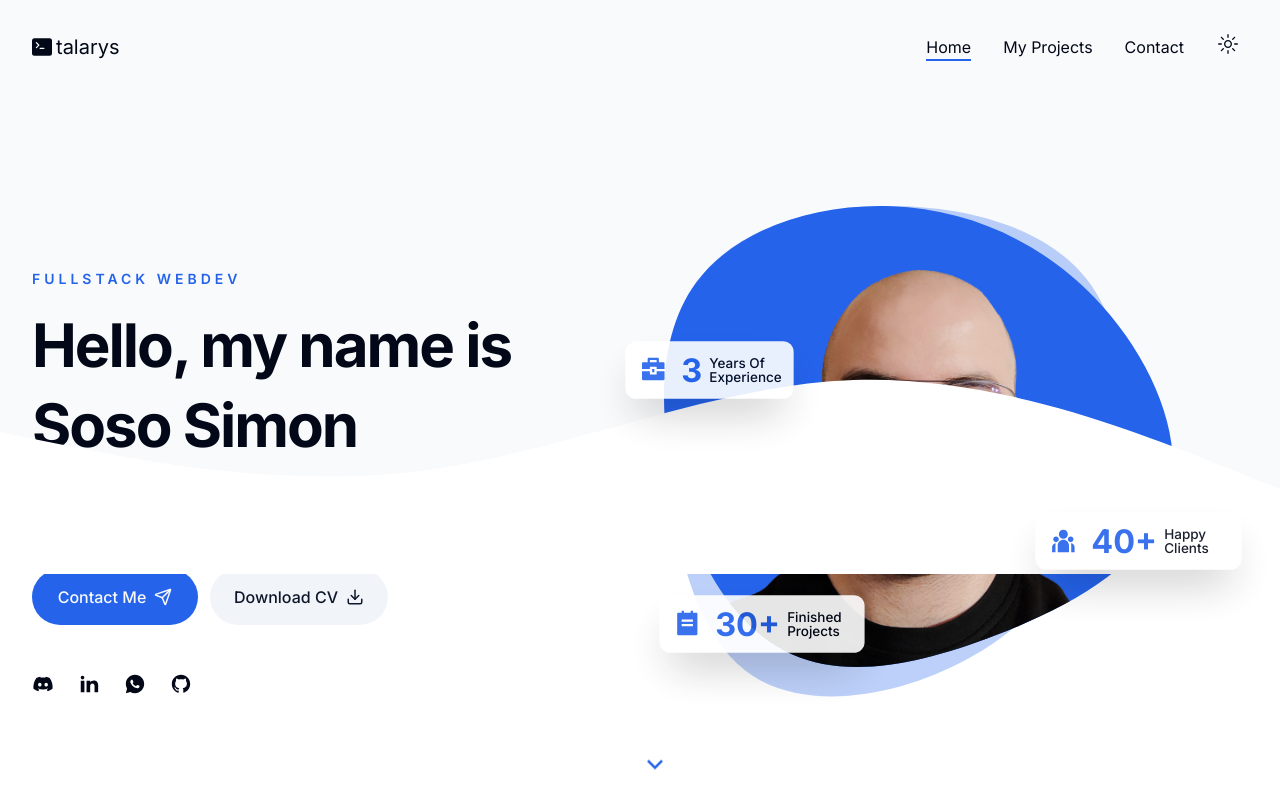
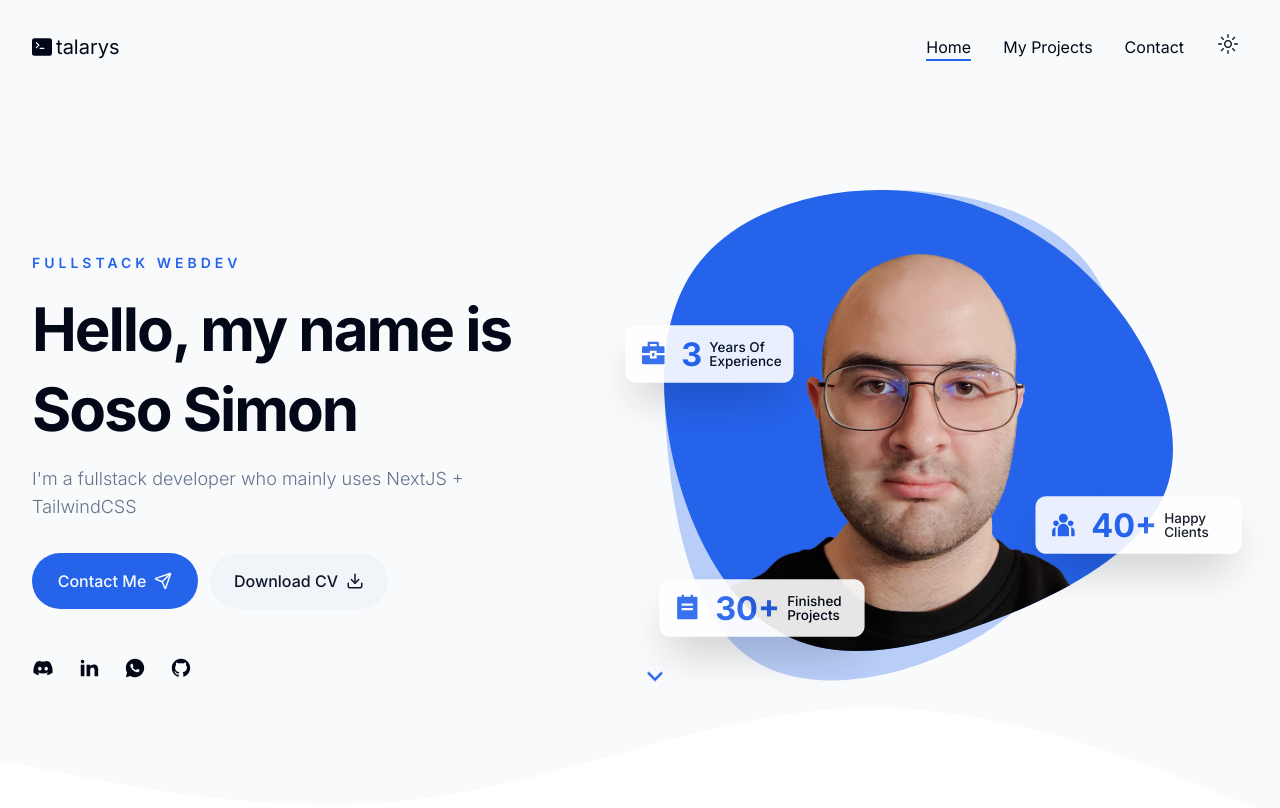
Before and after one commit to talarys/portfolio_website_clean, a Next.js app: page / in a window 1280 px wide. Shown: the top 808 px of the page. Built offline with nearby package versions, Linux system fonts and the light colour scheme.

Commit message:
Refactored Hero

```diff
--- a/app/globals.css
+++ b/app/globals.css
@@ -71,8 +71,14 @@
     @apply text-4xl font-bold w-max flex items-center justify-between gap-x-3;
 }
 
-.devimg {
+.clip1 {
     clip-path: path(
         'M430.684 91.8476C485.587 148.958 523.332 231.872 503.773 294.831C483.871 357.79 406.664 400.451 331.516 429.351C256.711 458.25 183.965 473.388 128.376 448.617C72.4443 423.846 32.983 358.822 13.0808 285.198C-6.47826 211.917 -7.16455 130.036 32.2967 76.3658C72.1011 22.6955 151.71 -2.76337 227.544 0.332983C303.722 3.08531 375.781 34.7369 430.684 91.8476Z'
     );
 }
+
+.clip2 {
+    clip-path: path(
+        'M414.573 43.0779C455.283 71.8338 484.948 116.39 497.571 164.106C509.879 212.137 505.461 263.329 494.731 317.365C483.686 371.401 466.013 427.965 427.827 462.093C389.642 496.537 330.312 508.545 274.454 504.121C218.595 499.697 165.893 478.525 125.814 445.029C85.4189 411.217 57.6476 364.765 33.9788 312.309C10.31 259.853 -9.25622 201.077 4.62947 151.466C18.1996 101.538 64.906 60.7738 114.768 34.8619C164.946 9.26592 217.964 -1.16205 270.351 0.101944C322.738 1.36594 374.178 14.3219 414.573 43.0779Z'
+    );
+}
--- a/components/DevImg.jsx
+++ b/components/DevImg.jsx
@@ -31,7 +31,7 @@ const DevImg = () => {
 				width={500}
 				height={500}
 				alt=""
-				className="min-w-[509px] p-16 devimg"
+				className="min-w-[509px] p-16 clip1"
 			/>
 		</div>
 	)
--- a/components/Hero.jsx
+++ b/components/Hero.jsx
@@ -15,20 +15,20 @@ import Socials from "./Socials"
 
 export const Hero = () => {
 	return (
-		<section className="py-12 lg:py-24 lg:h-[60vh] h-[45vh] lg:pt-28 bg-primary-foreground relative">
-			<div className="container mx-auto">
+		<section className="py-12 h-[100vh] bg-primary-foreground relative">
+			<div className="container mx-auto pt-12 md:pt-40 xl:pt-12">
 				<div className="flex gap-x-8">
 					{/* Text */}
-					<div className="flex max-w-[600px] flex-col justify-center mx-auto lg:mx-0 lg:text-left text-center">
+					<div className="flex max-w-[600px] flex-col justify-center mx-auto xl:mx-0 xl:text-left text-center">
 						<div className="text-sm uppercase font-semibold mb-4 text-primary tracking-[4px]">
 							Fullstack WebDev
 						</div>
 						<h1 className="h1 mb-4">Hello, my name is Soso Simon</h1>
-						<p className="subtitle max-w-[490px] mx-auto lg:mx-0">
+						<p className="subtitle max-w-[490px] mx-auto xl:mx-0">
 							I'm a fullstack developer who mainly uses NextJS + TailwindCSS
 						</p>
 						{/* Buttons */}
-						<div className="flex gap-x-3 gap-y-3 flex-col md:flex-row mx-auto lg:mx-0 mb-12">
+						<div className="flex gap-x-3 gap-y-3 flex-col md:flex-row mx-auto xl:mx-0 mb-12">
 							<Link href="/contact">
 								<Button className="gap-x-2">
 									Contact Me
@@ -44,13 +44,13 @@ export const Hero = () => {
 						</div>
 						{/* Socials */}
 						<Socials
-							containerStyles="flex gap-x-6 mx-auto lg:mx-0"
+							containerStyles="flex gap-x-6 mx-auto xl:mx-0"
 							iconsStyles={
 								"text-foreground text-[22px] hover:text-primary transition-all"
 							}
 						/>
 					</div>
-					<div className="hidden lg:flex relative">
+					<div className="hidden xl:flex relative z-20">
 						{/* Image */}
 						<Badge
 							containerStyles={"absolute top-[24%] -left-12 pr-6 "}
@@ -76,12 +76,12 @@ export const Hero = () => {
 					</div>
 				</div>
 				{/* Icon */}
-				<div className="hidden md:flex absolute left-1/2 animate-bounce">
+				<div className="md:flex absolute left-1/2 animate-bounce bottom-1/4 z-20">
 					<RiArrowDownSLine className="text-3xl text-primary" />
 				</div>
 			</div>
 			<svg
-				className="fill-background absolute bottom-0"
+				className="fill-background absolute -bottom-2 z-10"
 				xmlns="http://www.w3.org/2000/svg"
 				viewBox="0 0 1440 320"
 			>
```
